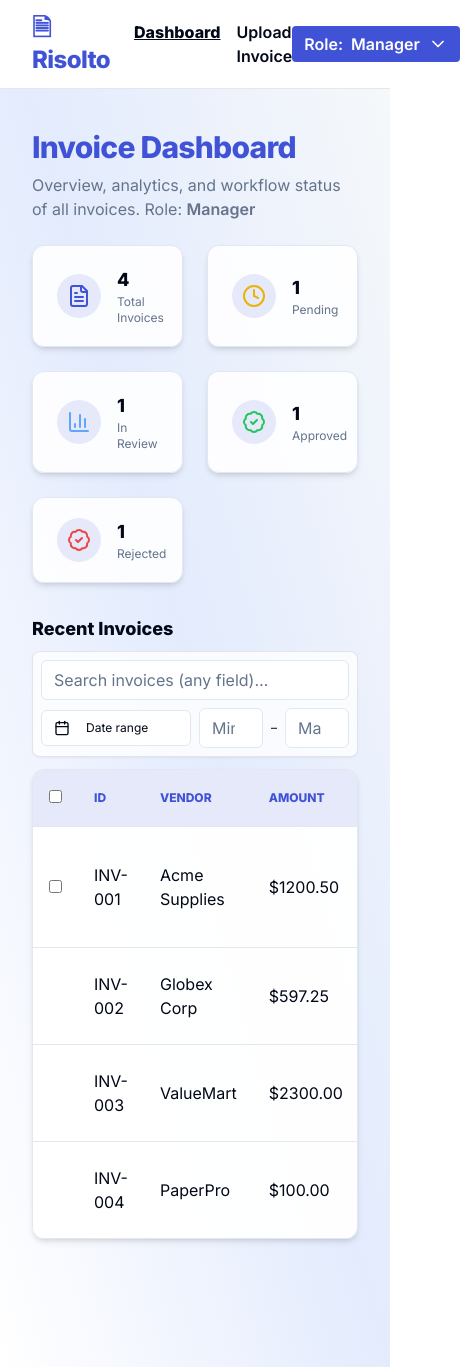
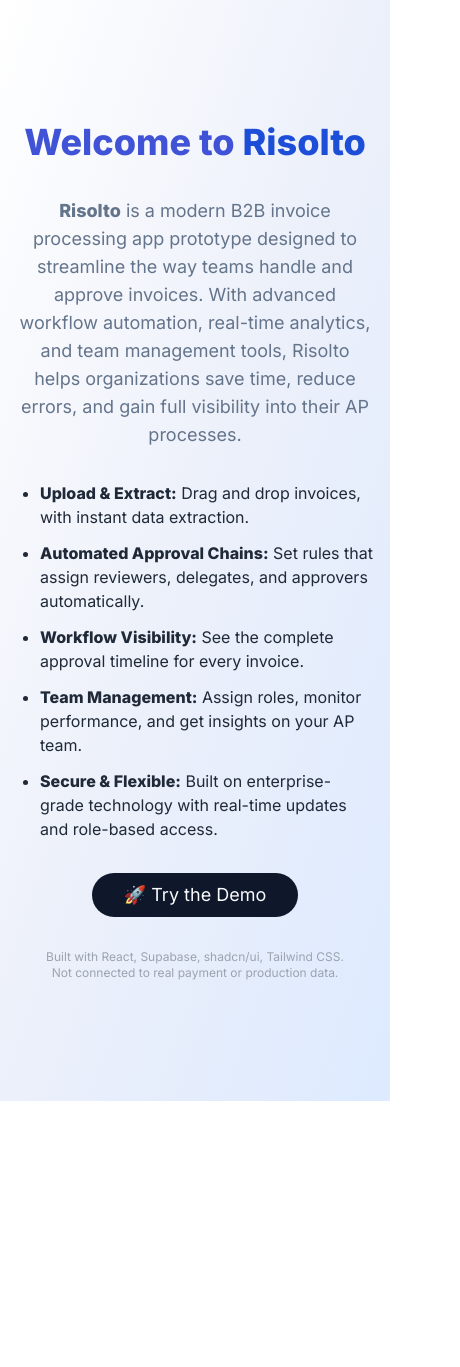
Before and after one commit to rachel-labri-tipton/risolto-invoice-flow-ui, a React (Vite) app: page / in a window 390 px wide. Shown: the whole page, 460 px wide, since content can reach past the window. After the commit the page ends 1101 px from the top, so only its background shows below. Built offline with nearby package versions, Linux system fonts and the light colour scheme.

Commit message:
Add Risolto home page
Adds a home page with an explanation of the app and a link to a demo.

```diff
--- a/src/App.tsx
+++ b/src/App.tsx
@@ -1,3 +1,4 @@
+
 import { Toaster } from "@/components/ui/toaster";
 import { Toaster as Sonner } from "@/components/ui/sonner";
 import { TooltipProvider } from "@/components/ui/tooltip";
@@ -9,6 +10,7 @@ import Upload from "./pages/Upload";
 import InvoiceDetail from "./pages/InvoiceDetail";
 import RuleConfig from "./pages/RuleConfig";
 import TeamMembersPage from "./pages/TeamMembers";
+import Home from "./pages/Home";
 
 const queryClient = new QueryClient();
 
@@ -19,7 +21,8 @@ const App = () => (
       <Sonner />
       <BrowserRouter>
         <Routes>
-          <Route path="/" element={<Index />} />
+          <Route path="/" element={<Home />} />
+          <Route path="/dashboard" element={<Index />} />
           <Route path="/upload" element={<Upload />} />
           <Route path="/invoice/:invoiceId" element={<InvoiceDetail />} />
           <Route path="/rules" element={<RuleConfig />} />
--- a/src/components/Header.tsx
+++ b/src/components/Header.tsx
@@ -1,3 +1,4 @@
+
 import { RISOLTO_BRAND } from "@/brand";
 import { useState } from "react";
 import { ChevronDown } from "lucide-react";
@@ -20,16 +21,37 @@ export default function Header({
   return (
     <header className="w-full bg-white border-b border-gray-200 flex items-center px-8 py-3 z-10 relative">
       <div className="flex-1 flex items-center gap-6">
-        <span className="text-2xl font-extrabold text-risolto-blue tracking-tight select-none">
+        <a href="/" className="text-2xl font-extrabold text-risolto-blue tracking-tight select-none !no-underline hover:text-blue-700 transition">
           <span className="mr-2">🗎</span>
           {RISOLTO_BRAND.name}
-        </span>
+        </a>
         <nav className="flex gap-4 font-semibold text-base">
-          <a href="/" className={`hover:text-risolto-blue transition${location.pathname === "/" ? " underline font-bold" : ""}`}>Dashboard</a>
-          <a href="/upload" className={`hover:text-risolto-blue transition${location.pathname === "/upload" ? " underline font-bold" : ""}`}>Upload Invoice</a>
+          <a
+            href="/"
+            className={`hover:text-risolto-blue transition${location.pathname === "/" ? " underline font-bold" : ""}`}
+          >
+            Home
+          </a>
+          <a
+            href="/dashboard"
+            className={`hover:text-risolto-blue transition${location.pathname === "/dashboard" ? " underline font-bold" : ""}`}
+          >
+            Dashboard
+          </a>
+          <a
+            href="/upload"
+            className={`hover:text-risolto-blue transition${location.pathname === "/upload" ? " underline font-bold" : ""}`}
+          >
+            Upload Invoice
+          </a>
           {/* Rule Config link (Admins only) */}
           {role === "Admin" && (
-            <a href="/rules" className={`hover:text-risolto-blue transition${location.pathname === "/rules" ? " underline font-bold" : ""}`}>Rules</a>
+            <a
+              href="/rules"
+              className={`hover:text-risolto-blue transition${location.pathname === "/rules" ? " underline font-bold" : ""}`}
+            >
+              Rules
+            </a>
           )}
         </nav>
       </div>
--- /dev/null
+++ b/src/pages/Home.tsx
@@ -0,0 +1,35 @@
+
+import { Button } from "@/components/ui/button";
+
+export default function Home() {
+  return (
+    <div className="min-h-screen bg-gradient-to-br from-white via-[#ecf0fa] to-[#ddeaff] flex flex-col items-center justify-center px-4 py-20 font-sans">
+      <div className="max-w-2xl w-full text-center space-y-8 py-10">
+        <h1 className="text-4xl font-extrabold text-risolto-blue mb-4 leading-tight">
+          Welcome to <span className="inline-block text-blue-700">Risolto</span>
+        </h1>
+        <p className="text-lg md:text-xl text-muted-foreground mb-4">
+          <b>Risolto</b> is a modern B2B invoice processing app prototype designed to streamline the way teams handle and approve invoices.
+          With advanced workflow automation, real-time analytics, and team management tools, Risolto helps organizations save time, reduce errors, and gain full visibility into their AP processes.
+        </p>
+        <ul className="text-left text-base md:text-lg mb-6 mx-auto max-w-xl list-disc pl-6 text-gray-800 space-y-3">
+          <li><b>Upload & Extract:</b> Drag and drop invoices, with instant data extraction.</li>
+          <li><b>Automated Approval Chains:</b> Set rules that assign reviewers, delegates, and approvers automatically.</li>
+          <li><b>Workflow Visibility:</b> See the complete approval timeline for every invoice.</li>
+          <li><b>Team Management:</b> Assign roles, monitor performance, and get insights on your AP team.</li>
+          <li><b>Secure & Flexible:</b> Built on enterprise-grade technology with real-time updates and role-based access.</li>
+        </ul>
+        <div>
+          <Button asChild size="lg" className="text-lg px-8 py-4 rounded-full">
+            <a href="/dashboard">
+              🚀 Try the Demo
+            </a>
+          </Button>
+        </div>
+        <p className="mt-6 text-xs text-gray-400">
+          Built with React, Supabase, shadcn/ui, Tailwind CSS.<br/> Not connected to real payment or production data.
+        </p>
+      </div>
+    </div>
+  );
+}
```
